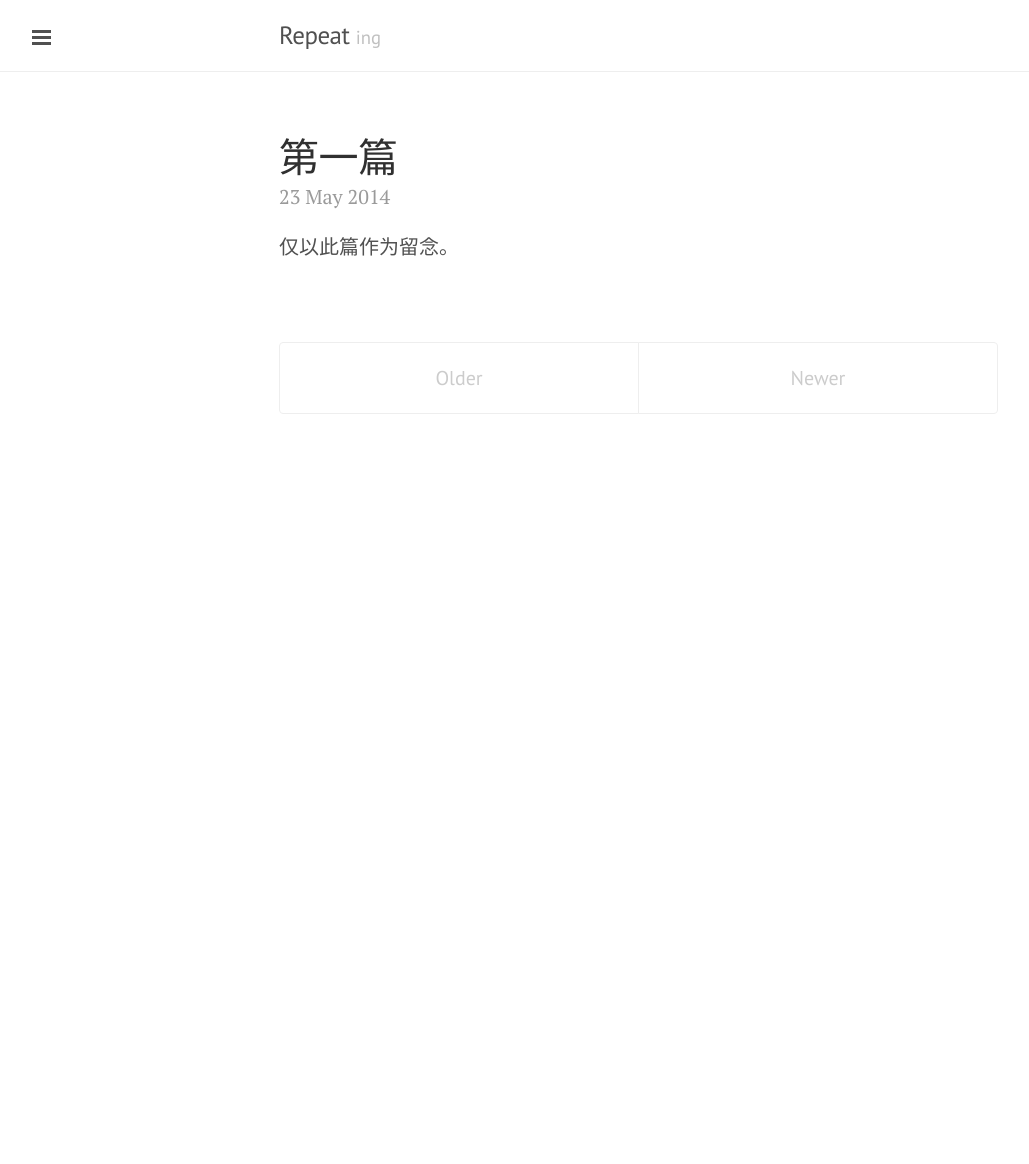
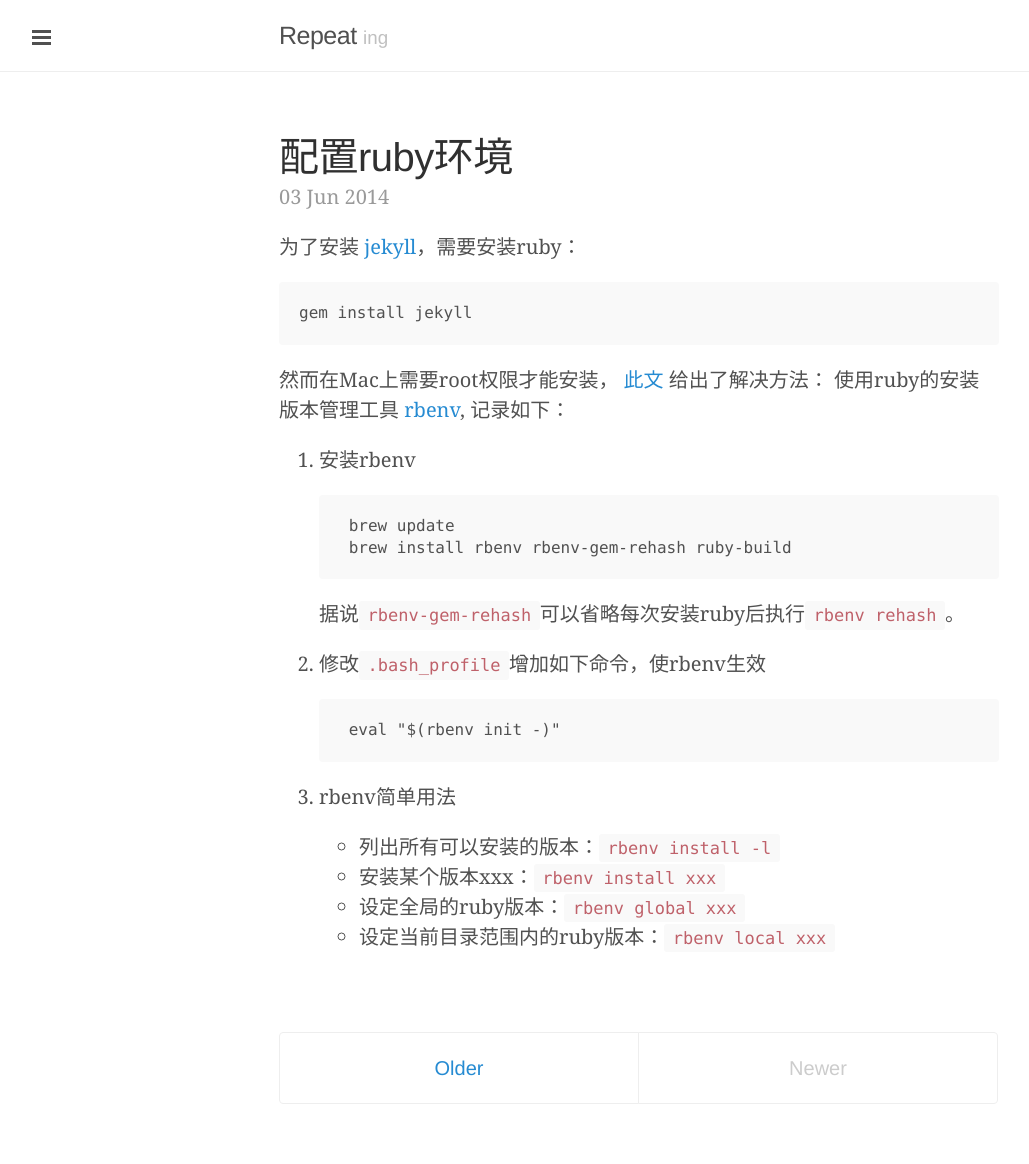
Before and after one commit to ppggff/ppggff.github.io, a Jekyll site: the page built from index.html, in a window 1280 px wide. Shown: the whole page, without its empty margins (1-1030 px from the left). Built offline with Jekyll 4.4.1, drawn with Linux system fonts in a browser that asks for light colours; Markdown is read by kramdown in place of the engine named in the settings; the list of posts is cut into pages by our own code; before the commit the page ends 900 px from its top, so only the background shows below that.

Commit message:
new post

```diff
--- a/_includes/head.html
+++ b/_includes/head.html
@@ -17,7 +17,6 @@
   <link rel="stylesheet" href="{{ site.baseurl }}public/css/poole.css">
   <link rel="stylesheet" href="{{ site.baseurl }}public/css/syntax.css">
   <link rel="stylesheet" href="{{ site.baseurl }}public/css/lanyon.css">
-  <link rel="stylesheet" href="http://fonts.googleapis.com/css?family=PT+Serif:400,400italic,700|PT+Sans:400">
 
   <!-- Icons -->
   <link rel="apple-touch-icon-precomposed" sizes="144x144" href="{{ site.baseurl }}public/apple-touch-icon-144-precomposed.png">
--- /dev/null
+++ b/_posts/2014-06-03-ruby-env.md
@@ -0,0 +1,37 @@
+---
+layout: post
+title: 配置ruby环境
+comments: True
+---
+
+为了安装 [jekyll](http://jekyllrb.com/)，需要安装ruby：
+
+~~~
+gem install jekyll
+~~~
+
+然而在Mac上需要root权限才能安装，
+[此文](http://filitov.twcat.org/blog/?p=407) 给出了解决方法：
+使用ruby的安装版本管理工具 [rbenv](https://github.com/sstephenson/rbenv),
+记录如下：
+
+1. 安装rbenv
+
+    ~~~
+    brew update
+    brew install rbenv rbenv-gem-rehash ruby-build
+    ~~~
+
+    据说`rbenv-gem-rehash`可以省略每次安装ruby后执行`rbenv rehash`。
+
+2. 修改`.bash_profile`增加如下命令，使rbenv生效
+
+    ~~~
+    eval "$(rbenv init -)"
+    ~~~
+
+3. rbenv简单用法
+   * 列出所有可以安装的版本：`rbenv install -l`
+   * 安装某个版本xxx：`rbenv install xxx`
+   * 设定全局的ruby版本：`rbenv global xxx`
+   * 设定当前目录范围内的ruby版本：`rbenv local xxx`
```
Also changed, not shown: 1 other file.
